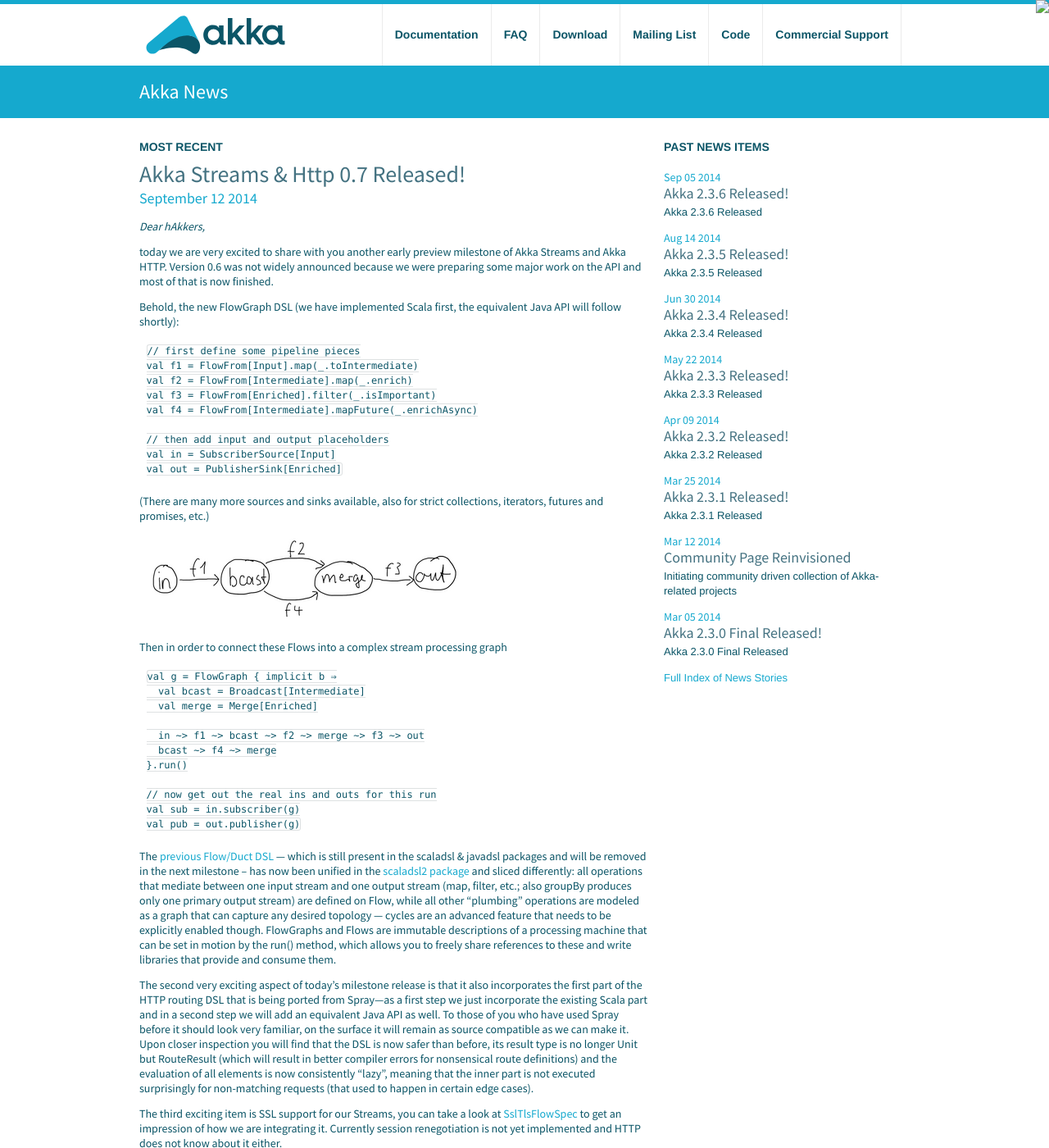
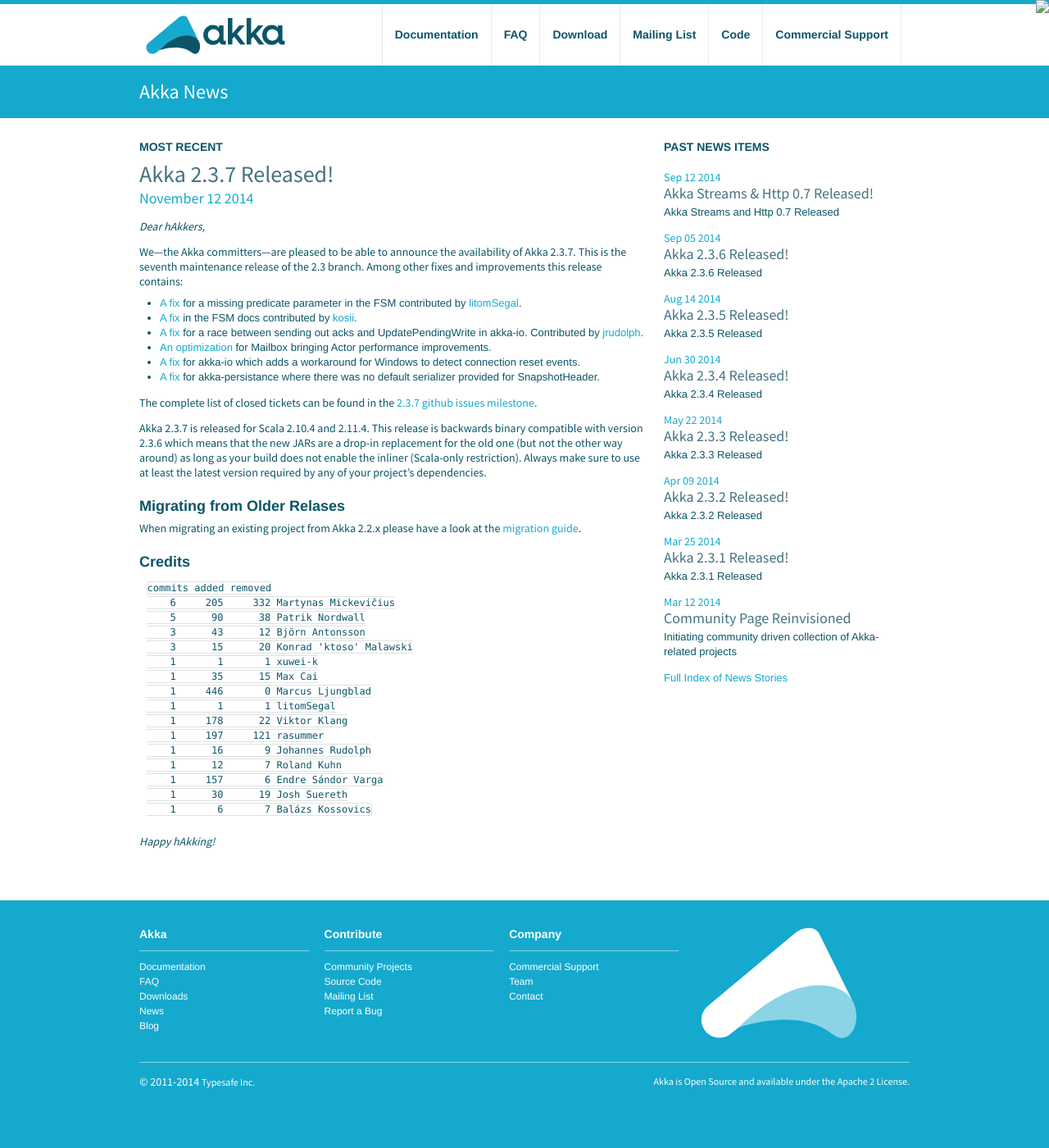
Before and after one commit to raboof/akka.github.com, a Jekyll site: the page built from news/index.md, in a window 1280 px wide and 1400 px high. Shown: the whole window at 82% size. Built offline with Jekyll 4.4.1, drawn with Linux system fonts in a browser that asks for light colours; some of the changed text lies outside the part shown.

Commit message:
Announcement for 2.3.7

```diff
--- a/404.html
+++ b/404.html
@@ -71,9 +71,9 @@
 
 <ul>
 
-<li>Akka 2.3.6 Documentation - <a href='http://doc.akka.io/docs/akka/2.3.6/'>http://doc.akka.io/docs/akka/2.3.6/</a> (or as PDF for <a href='http://doc.akka.io/docs/akka/2.3.6/AkkaJava.pdf'>Java</a> or <a href='http://doc.akka.io/docs/akka/2.3.6/AkkaScala.pdf'>Scala</a> and also in <a href='http://doc.akka.io/docs/akka/2.3.6/Akka.epub'>EPUB format</a>)</li>
+<li>Akka 2.3.7 Documentation - <a href='http://doc.akka.io/docs/akka/2.3.7/'>http://doc.akka.io/docs/akka/2.3.7/</a> (or as PDF for <a href='http://doc.akka.io/docs/akka/2.3.7/AkkaJava.pdf'>Java</a> or <a href='http://doc.akka.io/docs/akka/2.3.7/AkkaScala.pdf'>Scala</a> and also in <a href='http://doc.akka.io/docs/akka/2.3.7/Akka.epub'>EPUB format</a>)</li>
 
-<li>Akka 2.3.6 API - <a href='http://doc.akka.io/api/akka/2.3.6'>for Scala</a>&nbsp;and&nbsp;<a href='http://doc.akka.io/japi/akka/2.3.6'>for Java</a></li>
+<li>Akka 2.3.7 API - <a href='http://doc.akka.io/api/akka/2.3.7'>for Scala</a>&nbsp;and&nbsp;<a href='http://doc.akka.io/japi/akka/2.3.7'>for Java</a></li>
 
 <li>Akka 2.2.4 Documentation - <a href='http://doc.akka.io/docs/akka/2.2.4'>http://doc.akka.io/docs/akka/2.2.4</a> (or as PDF for <a href='http://doc.akka.io/docs/akka/2.2.4/AkkaJava.pdf'>Java</a> or <a href='http://doc.akka.io/docs/akka/2.2.4/AkkaScala.pdf'>Scala</a> and also in <a href='http://doc.akka.io/docs/akka/2.2.4/Akka.epub'>EPUB format</a>)</li>
 
--- a/docs/index.md
+++ b/docs/index.md
@@ -5,15 +5,15 @@
 
 ## Release Versions
 
-### Akka 2.3.6 (current stable release) for Scala 2.10 and 2.11
+### Akka 2.3.7 (current stable release) for Scala 2.10 and 2.11
 
 * Akka Documentation
 
-  * HTML for [Java](http://doc.akka.io/docs/akka/2.3.6/java.html) and [Scala](http://doc.akka.io/docs/akka/2.3.6/scala.html)
-  * PDF for [Java](http://doc.akka.io/docs/akka/2.3.6/AkkaJava.pdf) and [Scala](http://doc.akka.io/docs/akka/2.3.6/AkkaScala.pdf)
-  * [EPUB](http://doc.akka.io/docs/akka/2.3.6/Akka.epub) (Combined Java and Scala)
+  * HTML for [Java](http://doc.akka.io/docs/akka/2.3.7/java.html) and [Scala](http://doc.akka.io/docs/akka/2.3.7/scala.html)
+  * PDF for [Java](http://doc.akka.io/docs/akka/2.3.7/AkkaJava.pdf) and [Scala](http://doc.akka.io/docs/akka/2.3.7/AkkaScala.pdf)
+  * [EPUB](http://doc.akka.io/docs/akka/2.3.7/Akka.epub) (Combined Java and Scala)
 
-* Akka API - for [Java](http://doc.akka.io/japi/akka/2.3.6/) and [Scala](http://doc.akka.io/api/akka/2.3.6/)
+* Akka API - for [Java](http://doc.akka.io/japi/akka/2.3.7/) and [Scala](http://doc.akka.io/api/akka/2.3.7/)
 
 ### Akka 2.2.4 (previous stable release) for Scala 2.10
 
--- /dev/null
+++ b/news/_posts/2014-11-12-akka-2.3.7-released.md
@@ -0,0 +1,46 @@
+---
+layout: news
+title: Akka 2.3.7 Released!
+author: Martynas Mickevičius
+short: Akka 2.3.7 Released
+---
+
+*Dear hAkkers,*
+
+We—the Akka committers—are pleased to be able to announce the availability of Akka 2.3.7. This is the seventh maintenance release of the 2.3 branch. Among other fixes and improvements this release contains:
+
+ - [A fix](https://github.com/akka/akka/issues/16199) for a missing predicate parameter in the FSM contributed by [litomSegal](https://github.com/litomSegal).
+ - [A fix](https://github.com/akka/akka/issues/16198) in the FSM docs contributed by [kosii](https://github.com/kosii).
+ - [A fix](https://github.com/akka/akka/issues/15991) for a race between sending out acks and UpdatePendingWrite in akka-io. Contributed by [jrudolph](https://github.com/jrudolph).
+ - [An optimization](https://github.com/akka/akka/issues/16286) for Mailbox bringing Actor performance improvements.
+ - [A fix](https://github.com/akka/akka/issues/15766) for akka-io which adds a workaround for Windows to detect connection reset events.
+ - [A fix](https://github.com/akka/akka/issues/16009) for akka-persistance where there was no default serializer provided for SnapshotHeader.
+
+The complete list of closed tickets can be found in the [2.3.7 github issues milestone](https://github.com/akka/akka/issues?q=milestone%3A2.3.7+is%3Aclosed).
+
+Akka 2.3.7 is released for Scala 2.10.4 and 2.11.4. This release is backwards binary compatible with version 2.3.6 which means that the new JARs are a drop-in replacement for the old one (but not the other way around) as long as your build does not enable the inliner (Scala-only restriction). Always make sure to use at least the latest version required by any of your project’s dependencies.
+
+### Migrating from Older Relases ###
+
+When migrating an existing project from Akka 2.2.x please have a look at the [migration guide](http://doc.akka.io/docs/akka/2.3.7/project/migration-guide-2.2.x-2.3.x.html).
+
+### Credits ###
+
+    commits added removed
+        6     205     332 Martynas Mickevičius
+        5      90      38 Patrik Nordwall
+        3      43      12 Björn Antonsson
+        3      15      20 Konrad 'ktoso' Malawski
+        1       1       1 xuwei-k
+        1      35      15 Max Cai
+        1     446       0 Marcus Ljungblad
+        1       1       1 litomSegal
+        1     178      22 Viktor Klang
+        1     197     121 rasummer
+        1      16       9 Johannes Rudolph
+        1      12       7 Roland Kuhn
+        1     157       6 Endre Sándor Varga
+        1      30      19 Josh Suereth
+        1       6       7 Balázs Kossovics
+
+*Happy hAkking!*
```
Also changed, not shown: _includes/download.html (+4 -4 lines).
